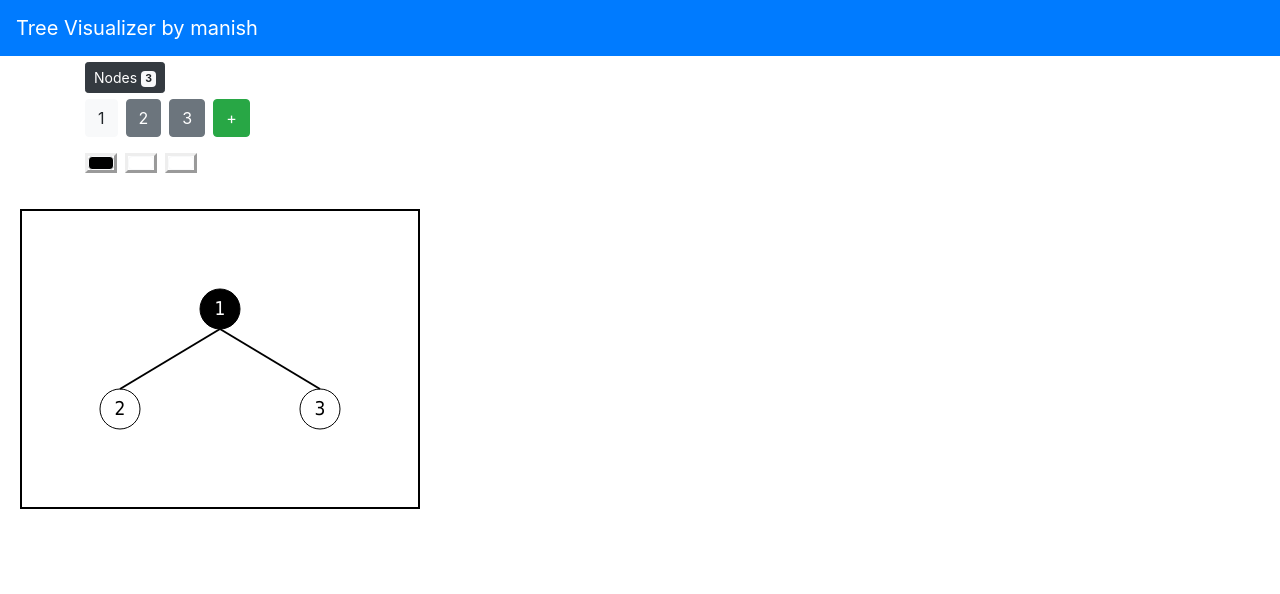
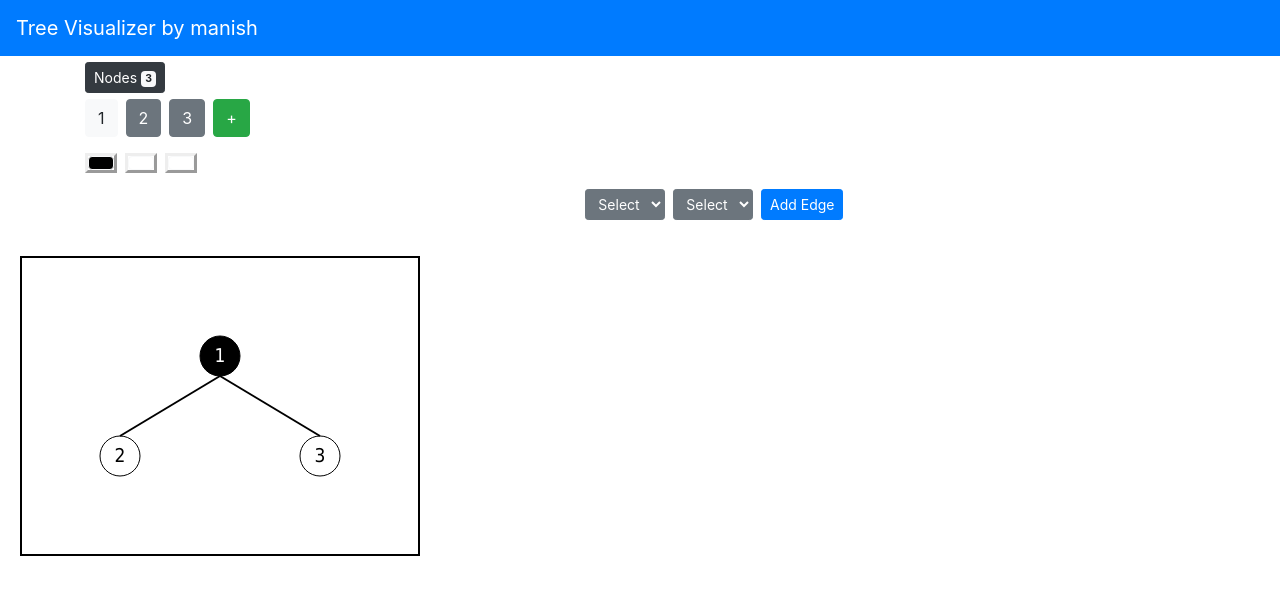
Before and after one commit to iammanish17/tree-visualizer, a React (Create React App) app: page / in a window 1280 px wide. Shown: the top 594 px of the page. Built offline with nearby package versions, Linux system fonts and the light colour scheme.

Commit message:
Create input component to add edges.

```diff
--- a/src/App.css
+++ b/src/App.css
@@ -11,6 +11,10 @@
 
 .bbrd {
     border-style: outset;
+}
+
+.shift {
+    padding-left: 500px;
 }
 
 canvas { display: block; }
--- a/src/App.js
+++ b/src/App.js
@@ -3,6 +3,7 @@ import "./App.css";
 import Canvas from "./components/canvas";
 import Display from "./components/display";
 import Colors from "./components/colors";
+import Input from "./components/input";
 
 var R = 20;
 var locations, visited;
@@ -185,6 +186,9 @@ class App extends Component {
             onColorChange={this.handleColorChange}
             color={this.state.color}
         />
+        <Input
+        />
+
       </main>
           <Canvas/>
 
--- /dev/null
+++ b/src/components/input.jsx
@@ -0,0 +1,35 @@
+import React, { Component } from "react";
+
+class Input extends Component {
+    render() {
+        return (
+            <div className="btn-toolbar mb-3 shift" role="toolbar">
+            <div className="btn-group mr-2" role="group">
+            <select
+                className="btn btn-sm btn-secondary"
+                name="input1"
+                id="input1">
+            <option selected>Select</option>
+            <option value='1'>1</option>
+            <option value='2'>2</option>
+            <option value='3'>3</option>
+            </select>
+            </div>
+            <div className="btn-group mr-2" role="group">
+            <select className="btn btn-sm btn-secondary" name="input2" id="input2">
+            <option selected>Select</option>
+            <option value='1'>1</option>
+            <option value='2'>2</option>
+            <option value='3'>3</option>
+            </select>
+            </div>
+            <div className="btn-group mr-2" role="group">
+            <input className="btn btn-sm btn-primary" type="submit" value="Add Edge">
+            </input>
+            </div>
+            </div>
+        );
+    }
+}
+
+export default Input;
```
Also changed, not shown: 1 other file (tests, documents, lock files or other folders).
